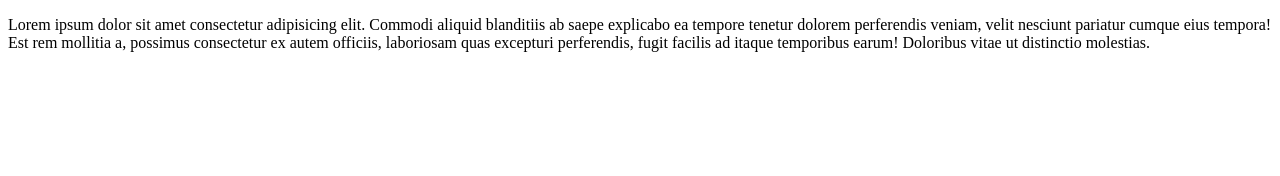
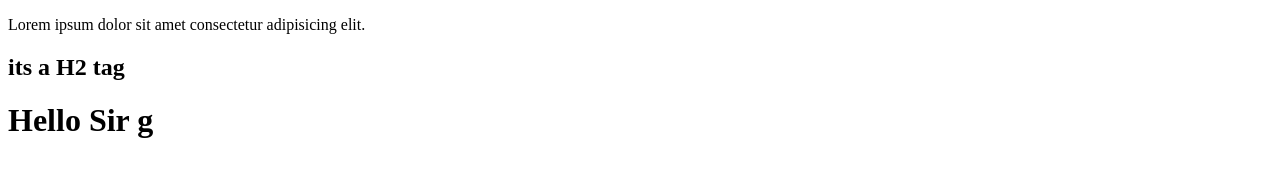
Before and after one commit to samihaider12/LocalProject, a plain HTML site: page index2.html in a window 1280 px wide. Drawn offline with Linux system fonts and the light colour scheme.

Commit message:
Add in two new Headings

```diff
--- a/index2.html
+++ b/index2.html
@@ -7,7 +7,9 @@
 </head>
 <body>
     <p>
-        Lorem ipsum dolor sit amet consectetur adipisicing elit. Commodi aliquid blanditiis ab saepe explicabo ea tempore tenetur dolorem perferendis veniam, velit nesciunt pariatur cumque eius tempora! Est rem mollitia a, possimus consectetur ex autem officiis, laboriosam quas excepturi perferendis, fugit facilis ad itaque temporibus earum! Doloribus vitae ut distinctio molestias.
+        Lorem ipsum dolor sit amet consectetur adipisicing elit.
     </p>
+    <h2>its a H2 tag</h2>
+    <h1>Hello Sir g</h1>
 </body>
 </html>
```
